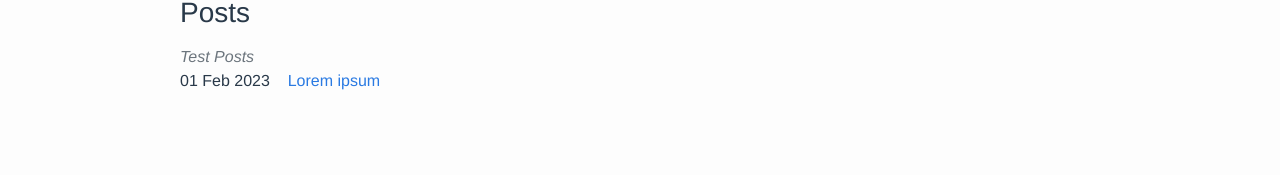
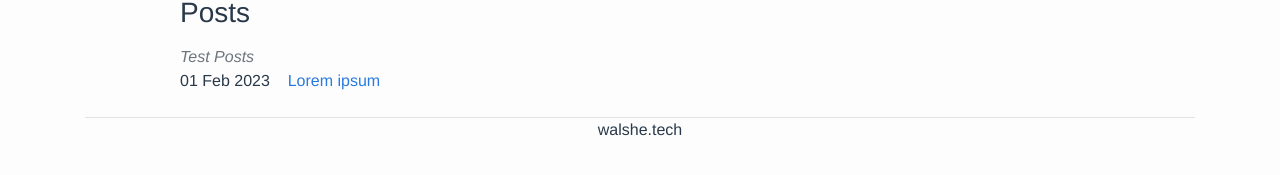
Before and after one commit to t-walshe/t-walshe.github.io, a Jekyll site: the page built from index.html, in a window 1280 px wide. Shown: the part 291-466 px from the top of the page. Built offline with Jekyll 4.4.1, drawn with Linux system fonts in a browser that asks for light colours.

Commit message:
Footer information

```diff
--- a/_includes/footer.html
+++ b/_includes/footer.html
@@ -17,3 +17,15 @@
     </script>
     <script defer src="https://cdnjs.cloudflare.com/ajax/libs/mathjax/2.7.0/MathJax.js?config=TeX-AMS-MML_HTMLorMML" type="text/javascript"></script>
 {% endif %}
+<hr>
+<div style="text-align: center;">
+    {% if page.date %}
+        {% if page.name %}
+            <p>{{page.name}} &nbsp&nbsp&nbsp&nbsp {{ page.date | date: "%B %-d, %Y" }}</p>
+        {% else %}
+            <p>{{page.title}} &nbsp&nbsp&nbsp&nbsp {{ page.date | date: "%B %-d, %Y" }}</p>
+        {% endif %}
+    {% else %}
+        <p>{{page.title}}</p>
+    {% endif %}
+</div>
```
